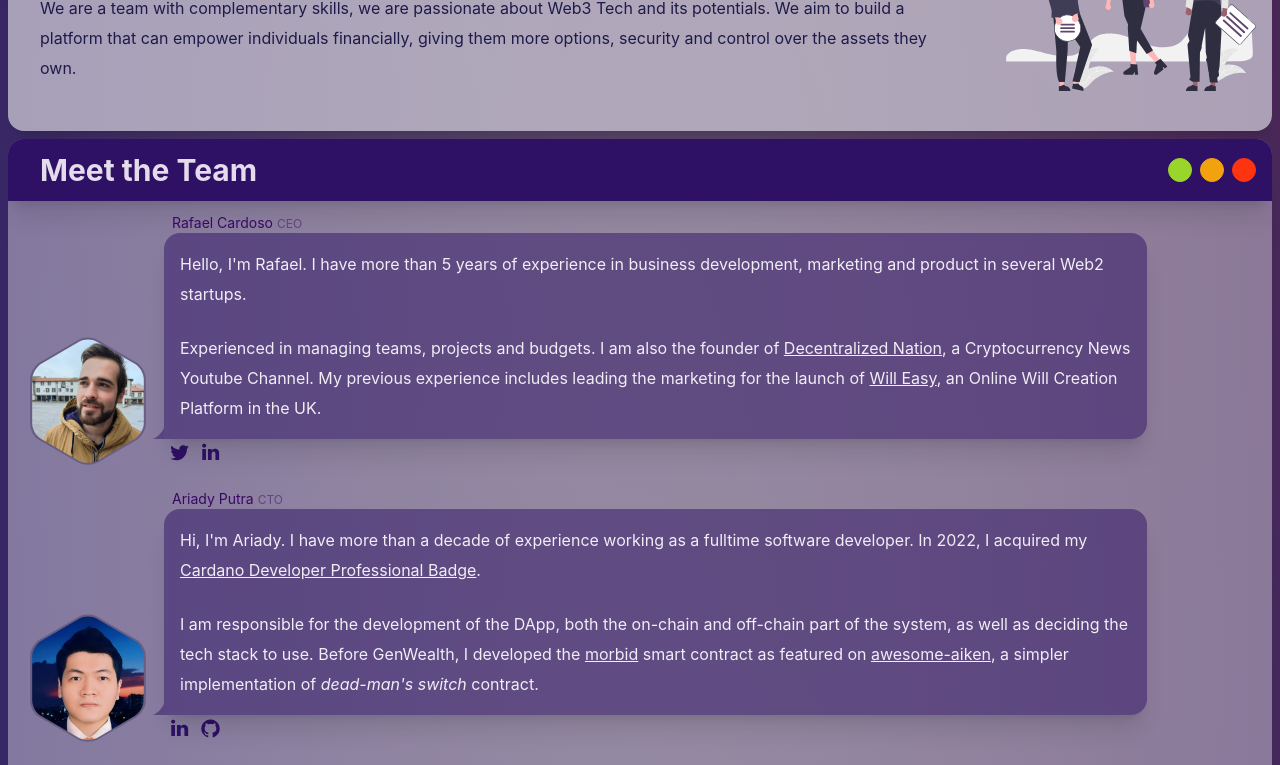
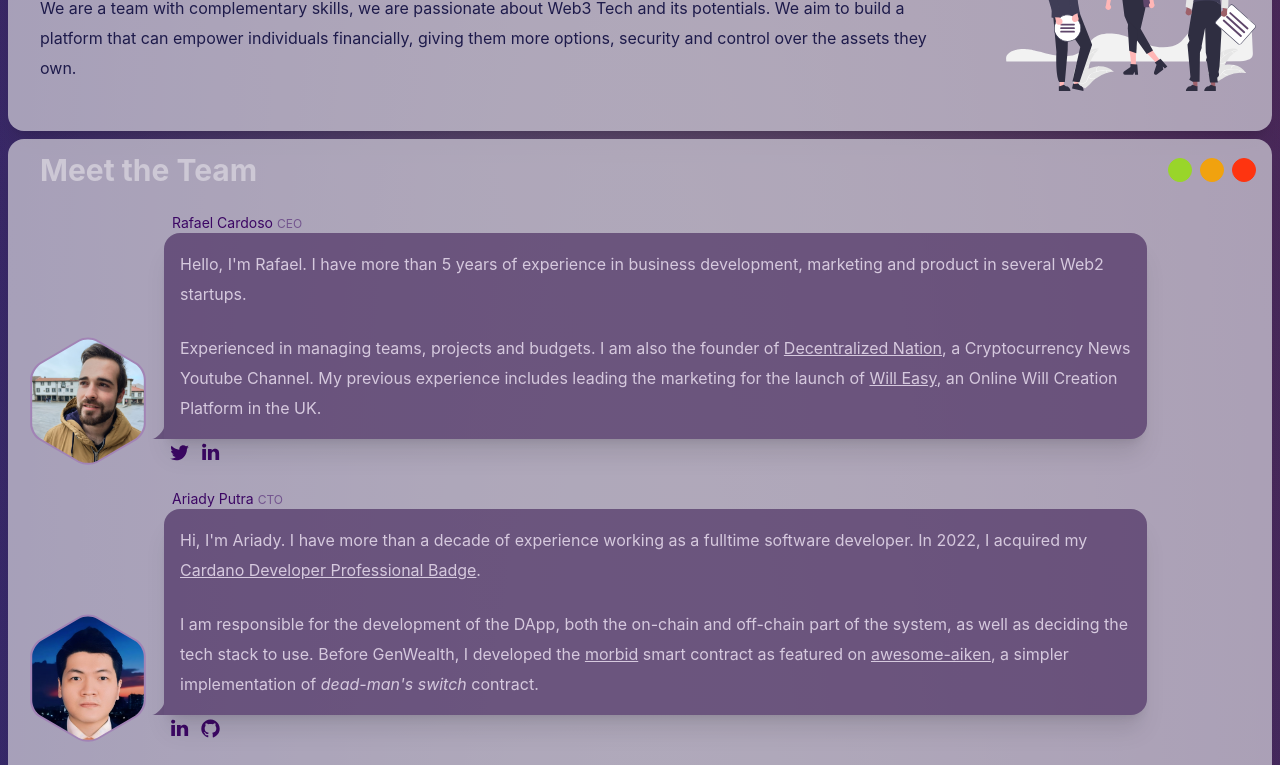
Before and after one commit to gen-wealth/landing-page, a React (Vite) app: page / in a window 1280 px wide. Shown: the part 2800-3565 px from the top of the page. Built offline with nearby package versions, Linux system fonts and the light colour scheme.

Commit message:
Proper TeamMembers theming

```diff
--- a/src/components/TeamMembers.tsx
+++ b/src/components/TeamMembers.tsx
@@ -49,12 +49,12 @@ function TeamMembers() {
               values={{
                 decentralizedNation: (
                   <a href="https://www.youtube.com/@decentralizednation" className="link">
-                    {<FormattedMessage id="decentralizedNation" />}
+                    {intl.formatMessage({ id: "decentralizedNation" })}
                   </a>
                 ),
                 willEasy: (
                   <a href="https://www.willeasy.co.uk" className="link">
-                    {<FormattedMessage id="willEasy" />}
+                    {intl.formatMessage({ id: "willEasy" })}
                   </a>
                 ),
               }}
@@ -102,7 +102,7 @@ function TeamMembers() {
               values={{
                 cardanoDeveloperProfessionalBadge: (
                   <a href="https://www.credly.com/badges/d40bc004-8d8d-4249-9cd3-cfd79c55f5ac" className="link">
-                    {<FormattedMessage id="cardanoDeveloperProfessionalBadge" />}
+                    {intl.formatMessage({ id: "cardanoDeveloperProfessionalBadge" })}
                   </a>
                 ),
               }}
@@ -126,7 +126,7 @@ function TeamMembers() {
               values={{
                 morbid: (
                   <a href="https://github.com/ariady-putra/morbid" className="link">
-                    {<FormattedMessage id="morbid" />}
+                    {intl.formatMessage({ id: "morbid" })}
                   </a>
                 ),
                 awesomeAiken: (
@@ -134,10 +134,10 @@ function TeamMembers() {
                     href="https://github.com/aiken-lang/awesome-aiken?tab=readme-ov-file#Dapps:~:text=morbid%20%2D%20A%20dead%2Dman%27s%20switch%20contract"
                     className="link"
                   >
-                    {<FormattedMessage id="awesomeAiken" />}
+                    {intl.formatMessage({ id: "awesomeAiken" })}
                   </a>
                 ),
-                deadMansSwitch: <i>{<FormattedMessage id="deadMansSwitch" />}</i>,
+                deadMansSwitch: <i>{intl.formatMessage({ id: "deadMansSwitch" })}</i>,
               }}
             />
           </p>
@@ -222,9 +222,9 @@ function TeamMembers() {
       <AnchorScrollOffset id={"team-members"} />
 
       {/* Team Members */}
-      <div className="mockup-browser bg-base-content bg-opacity-50 m-2 shadow-xl">
+      <div className="mockup-browser bg-base-content bg-opacity-75 m-2 shadow-xl">
         {/* Toolbar */}
-        <div className="flex bg-violet-950 text-[rgb(228,219,235)] shadow-xl">
+        <div className="flex toolbar">
           <div className="w-full h-fit px-8 py-4 truncate font-bold xl:text-3xl lg:text-2xl md:text-xl sm:text-lg max-sm:text-base !leading-[30px]">
             <a
               // href="#team-members"
@@ -256,9 +256,9 @@ function memberBubble(member: member, index: number, total: number, intl: IntlSh
       <AnchorScrollOffset id={member.id} />
 
       {/* Member Bubble */}
-      <div key={member.name} className={`chat text-purple-950 chat-${member.chatPosition} ${index < total - 1 ? "mb-4" : ""}`}>
+      <div key={member.name} className={`chat text-primary chat-${member.chatPosition} ${index < total - 1 ? "mb-4" : ""}`}>
         <div className="chat-image avatar">
-          <div className="w-32 mask mask-hexagon bg-neutral bg-opacity-25">
+          <div className="w-32 mask mask-hexagon bg-info bg-opacity-50">
             <div className="h-[7.75rem] mask mask-hexagon m-0.5">
               <img src={member.image} />
             </div>
@@ -277,7 +277,7 @@ function memberBubble(member: member, index: number, total: number, intl: IntlSh
           {/* chat-bubble */}
           <div
             className={`chat-bubble flex flex-col gap-2 bg-opacity-50 shadow-xl ${
-              member.chatPosition === "start" ? "bg-violet-950 text-[rgb(241,237,245)]" : "bg-[rgb(248,246,250)] text-indigo-950"
+              member.chatPosition === "start" ? "bg-primary-focus text-primary-content" : "bg-secondary-content text-secondary"
             }`}
           >
             {/* lines... */}
@@ -286,7 +286,7 @@ function memberBubble(member: member, index: number, total: number, intl: IntlSh
             </div>
 
             {/* show more */}
-            <div id={`${member.id}.show-more`} className="text-center font-bold hidden hover:bg-[rgb(248,246,250)] hover:bg-opacity-25">
+            <div id={`${member.id}.show-more`} className="text-center font-bold hidden hover:bg-base-content hover:bg-opacity-25">
               <div
                 className="link no-underline"
                 onClick={() => {
@@ -304,7 +304,7 @@ function memberBubble(member: member, index: number, total: number, intl: IntlSh
             </div>
 
             {/* show less */}
-            <div id={`${member.id}.show-less`} className="text-center font-bold hidden hover:bg-[rgb(248,246,250)] hover:bg-opacity-25">
+            <div id={`${member.id}.show-less`} className="text-center font-bold hidden hover:bg-base-content hover:bg-opacity-25">
               <div
                 className="link no-underline"
                 onClick={() => {
@@ -323,11 +323,11 @@ function memberBubble(member: member, index: number, total: number, intl: IntlSh
           </div>
 
           {/* chat-footer */}
-          <div className="chat-footer text-indigo-950">
+          <div className="chat-footer text-primary">
             <div className="flex items-center">
               <p className="style-p">{member.social.prefix}&nbsp;</p>
               {member.social.links.map((link) => (
-                <a key={`${link.xlinkHref}.${member.name}`} href={link.linkURL} className="fill-violet-950 mr-2">
+                <a key={`${link.xlinkHref}.${member.name}`} href={link.linkURL} className="fill-primary mr-2">
                   <Svg xlinkHref={link.xlinkHref} w={23} h={23} />
                 </a>
               ))}
```
